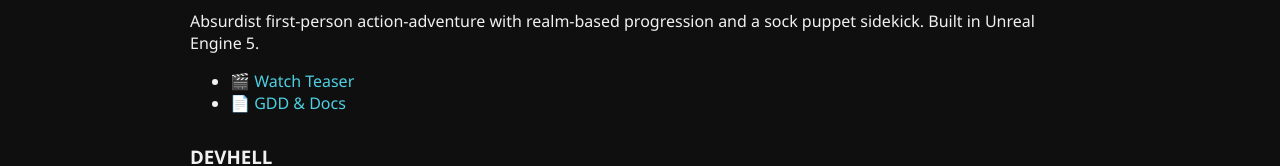
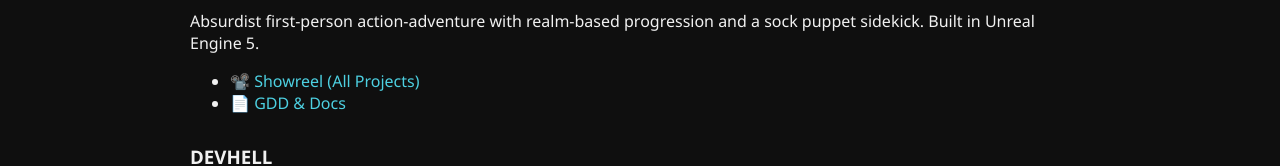
Before and after one commit to plagven/plagven.github.io, a plain HTML site: page index.html in a window 1280 px wide. Shown: the part 591-757 px from the top of the page. Drawn offline with Linux system fonts and the light colour scheme.

Commit message:
Update index.html

```diff
--- a/index.html
+++ b/index.html
@@ -66,7 +66,7 @@
     <h3>Demon’s Motel</h3>
     <p>Absurdist first-person action-adventure with realm-based progression and a sock puppet sidekick. Built in Unreal Engine 5.</p>
     <ul>
-      <li>🎬 <a href="https://youtu.be/59cRj3nl51Q" target="_blank">Watch Teaser</a></li>
+      <li>📽️ <a href="https://youtu.be/59cRj3nl51Q" target="_blank">Showreel (All Projects)</a></li>
       <li>📄 <a href="https://drive.google.com/drive/folders/1VK_XcboYnfWqH_bIRBiEWIGi-JmcwgzO" target="_blank">GDD & Docs</a></li>
     </ul>
   </div>
```
